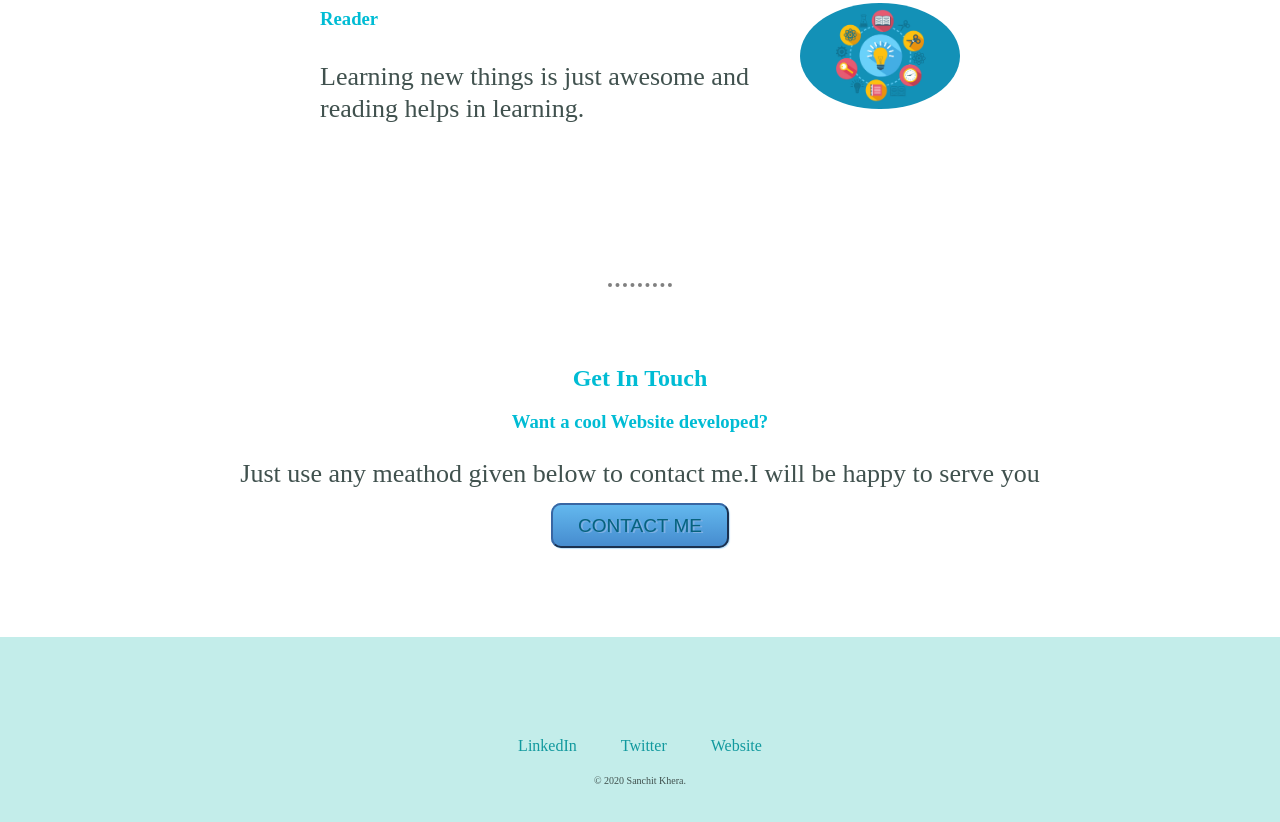
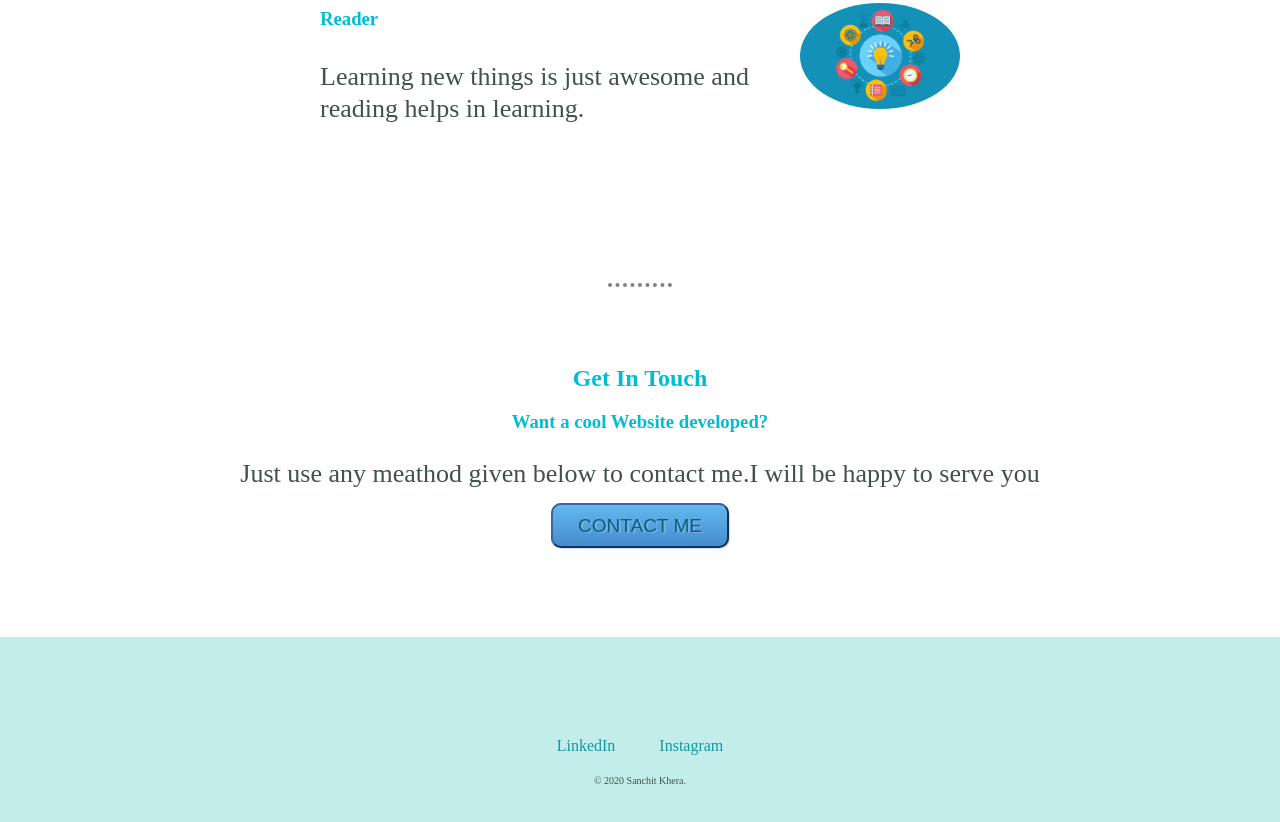
Before and after one commit to Sanchit987/CV, a plain HTML site: page index.html in a window 1280 px wide. Shown: the part 2017-2839 px from the top of the page. Drawn offline with Linux system fonts and the light colour scheme; a web font is replaced by a local one.

Commit message:
Update index.html

```diff
--- a/index.html
+++ b/index.html
@@ -48,9 +48,8 @@
     </div>
 
     <div class="bottom-container">
-      <a class="footer-link" href="https://www.linkedin.com/">LinkedIn</a>
-      <a class="footer-link" href="https://twitter.com/">Twitter</a>
-      <a class="footer-link" href="https://www.appbrewery.co/">Website</a>
+      <a class="footer-link" href="https://www.linkedin.com/in/sanchit-khera-167112169/">LinkedIn</a>
+      <a class="footer-link" href="https://www.instagram.com/kherasanchit/?hl=en">Instagram</a>
       <p class="copy">© 2020 Sanchit Khera.</p>
     </div>
 
```
